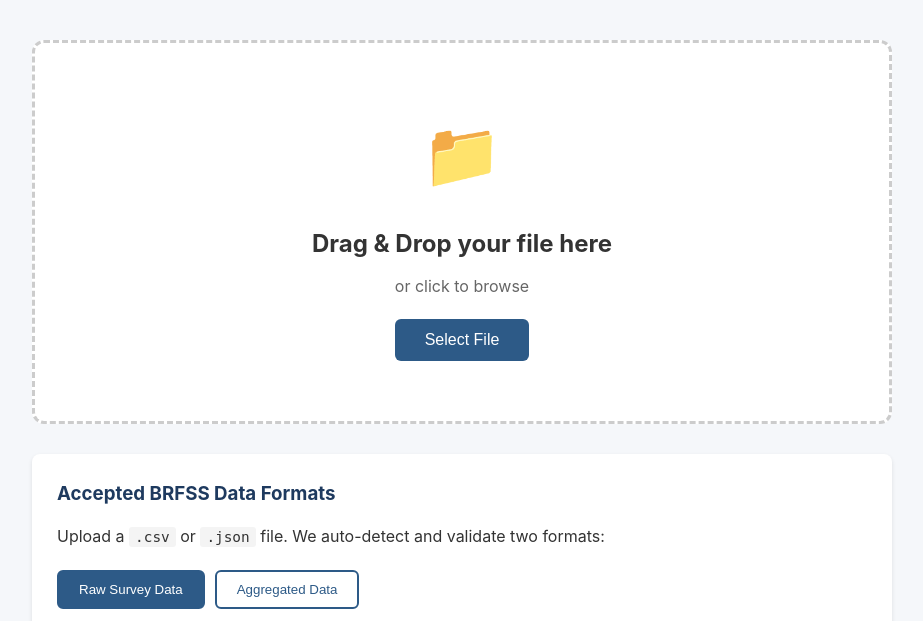
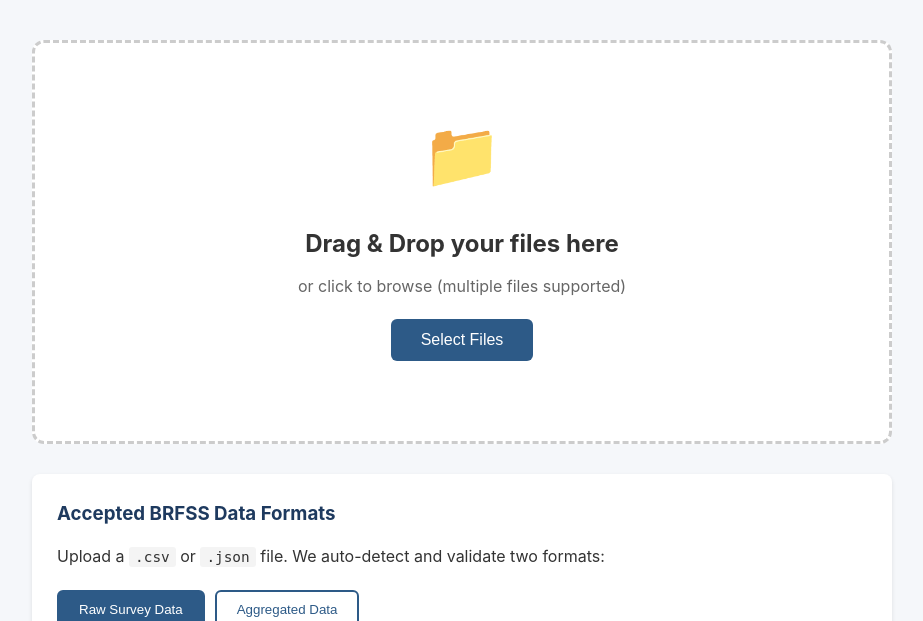
Before and after one commit to baysideshrimping/brfss-dashboard, a Flask app: page /submit in a window 1280 px wide. Shown: the part 195-816 px from the top of the page, without its empty margins (178-1101 px from the left). Run offline with Flask 3, Linux system fonts and the light colour scheme.

Commit message:
Add multi-file upload and additional error detection
New features:
- Multi-file upload support (drag & drop or select multiple)
- Process all files at once, redirect to dashboard for batch results

New error checks:
- Filename/data mismatch (file named TX but contains CA data)
- Identical values detection (all data_values same = copy-paste error)

Updated submit page UI to show all selected files with count.

Co-Authored-By: Claude Opus 4.5 <noreply@anthropic.com>

```diff
--- a/app.py
+++ b/app.py
@@ -779,6 +779,30 @@ def validate_aggregated_data(df, result):
             dup_count = len(df[logical_dups])
             result.add_error(0, 'logical_duplicates',
                 f"Found {dup_count} rows with duplicate state/year/topic combinations. Each combination should be unique.")
+
+    # Check for filename/data mismatch (e.g., file named TX but contains CA data)
+    if 'locationabbr' in df.columns and result.filename:
+        filename_upper = result.filename.upper()
+        # Extract state from filename if it follows pattern STATE_submission_YEAR.csv
+        if '_SUBMISSION' in filename_upper or '_SUBMISSION' in filename_upper.replace('-', '_'):
+            filename_state = filename_upper.split('_')[0]
+            if len(filename_state) == 2 and filename_state in VALID_STATE_ABBRS:
+                data_states = df['locationabbr'].dropna().str.upper().unique()
+                mismatched_states = [s for s in data_states if s != filename_state and s in VALID_STATE_ABBRS]
+                if mismatched_states:
+                    result.add_error(0, 'filename_mismatch',
+                        f"Filename indicates '{filename_state}' but data contains states: {', '.join(mismatched_states)}. "
+                        f"Rename file or fix state codes in data.")
+
+    # Check for suspiciously identical data values (possible copy-paste error)
+    if 'data_value' in df.columns:
+        data_values = df['data_value'].dropna()
+        if len(data_values) >= 5:  # Only check if enough rows
+            unique_values = data_values.nunique()
+            if unique_values == 1:
+                result.add_error(0, 'identical_values',
+                    f"All {len(data_values)} data values are identical ({data_values.iloc[0]}). "
+                    f"This may indicate a copy-paste error.")
 
     valid_rows = 0
 
@@ -1239,22 +1263,31 @@ def index():
 
 @app.route('/submit', methods=['GET', 'POST'])
 def submit():
-    """File submission page."""
+    """File submission page - supports multiple file upload."""
     message = None
     error = None
 
     if request.method == 'POST':
-        if 'file' not in request.files:
-            error = 'No file selected'
+        files = request.files.getlist('files')
+
+        if not files or all(f.filename == '' for f in files):
+            error = 'No files selected'
         else:
-            file = request.files['file']
-            if file.filename == '':
-                error = 'No file selected'
-            elif file.filename.endswith(('.xlsx', '.xls')):
-                error = 'Excel files (.xlsx/.xls) are not supported. Please export your data as CSV first (File → Save As → CSV).'
-            elif not file.filename.endswith(('.csv', '.json')):
-                error = 'Only CSV and JSON files are supported. Please convert your file to CSV format.'
-            else:
+            processed_ids = []
+            errors_list = []
+
+            for file in files:
+                if file.filename == '':
+                    continue
+
+                if file.filename.endswith(('.xlsx', '.xls')):
+                    errors_list.append(f"{file.filename}: Excel files not supported. Export as CSV first.")
+                    continue
+
+                if not file.filename.endswith(('.csv', '.json')):
+                    errors_list.append(f"{file.filename}: Only CSV and JSON files supported.")
+                    continue
+
                 # Generate unique submission ID
                 submission_id = str(uuid.uuid4())[:8]
 
@@ -1295,10 +1328,20 @@ def submit():
 
                 # Store result and save to file
                 submissions[submission_id] = result.to_dict()
-                save_submissions()
-
-                message = f"File submitted successfully! Submission ID: {submission_id}"
-                return redirect(url_for('validation_detail', submission_id=submission_id))
+                processed_ids.append(submission_id)
+
+            # Save all submissions
+            save_submissions()
+
+            if errors_list:
+                error = ' | '.join(errors_list)
+
+            # Redirect based on number of files processed
+            if len(processed_ids) == 1:
+                return redirect(url_for('validation_detail', submission_id=processed_ids[0]))
+            elif len(processed_ids) > 1:
+                message = f"Successfully processed {len(processed_ids)} files"
+                return redirect(url_for('validation_dashboard'))
 
     return render_template('submit.html', message=message, error=error)
 
--- a/templates/submit.html
+++ b/templates/submit.html
@@ -123,15 +123,16 @@
             background: #1e3a5f;
         }
 
-        .selected-file {
-            background: #e8f4f8;
-            padding: 15px 20px;
-            border-radius: 6px;
+        .selected-files-list {
             margin-top: 20px;
-            display: none;
+            text-align: left;
         }
 
-        .selected-file.show {
+        .selected-file-item {
+            background: #e8f4f8;
+            padding: 10px 15px;
+            border-radius: 6px;
+            margin-bottom: 8px;
             display: flex;
             align-items: center;
             justify-content: space-between;
@@ -144,7 +145,17 @@
         }
 
         .file-icon {
-            font-size: 1.5rem;
+            font-size: 1.2rem;
+        }
+
+        .file-count {
+            background: #2d5a87;
+            color: white;
+            padding: 5px 15px;
+            border-radius: 20px;
+            font-weight: 600;
+            margin-top: 15px;
+            display: inline-block;
         }
 
         .remove-file {
@@ -154,6 +165,11 @@
             padding: 5px 10px;
             border-radius: 4px;
             cursor: pointer;
+            font-size: 0.85rem;
+        }
+
+        .remove-file:hover {
+            background: #c82333;
         }
 
         .alert {
@@ -257,23 +273,17 @@
         <form method="POST" enctype="multipart/form-data" id="uploadForm">
             <div class="upload-area" id="dropZone">
                 <div class="upload-icon">📁</div>
-                <h2>Drag & Drop your file here</h2>
-                <p>or click to browse</p>
-                <input type="file" name="file" id="fileInput" class="file-input" accept=".csv,.json">
+                <h2>Drag & Drop your files here</h2>
+                <p>or click to browse (multiple files supported)</p>
+                <input type="file" name="files" id="fileInput" class="file-input" accept=".csv,.json" multiple>
                 <button type="button" class="btn" onclick="document.getElementById('fileInput').click()">
-                    Select File
+                    Select Files
                 </button>
-                <div class="selected-file" id="selectedFile">
-                    <div class="file-info">
-                        <span class="file-icon">📄</span>
-                        <span id="fileName"></span>
-                    </div>
-                    <button type="button" class="remove-file" onclick="removeFile()">Remove</button>
-                </div>
+                <div id="selectedFiles" class="selected-files-list"></div>
             </div>
 
             <button type="submit" class="btn" id="submitBtn" style="width: 100%; display: none;">
-                Upload & Validate
+                Upload & Validate All Files
             </button>
         </form>
 
@@ -416,8 +426,7 @@
     <script>
         const dropZone = document.getElementById('dropZone');
         const fileInput = document.getElementById('fileInput');
-        const selectedFile = document.getElementById('selectedFile');
-        const fileName = document.getElementById('fileName');
+        const selectedFiles = document.getElementById('selectedFiles');
         const submitBtn = document.getElementById('submitBtn');
 
         dropZone.addEventListener('dragover', (e) => {
@@ -435,25 +444,42 @@
             const files = e.dataTransfer.files;
             if (files.length > 0) {
                 fileInput.files = files;
-                showSelectedFile(files[0]);
+                showSelectedFiles(files);
             }
         });
 
         fileInput.addEventListener('change', () => {
             if (fileInput.files.length > 0) {
-                showSelectedFile(fileInput.files[0]);
+                showSelectedFiles(fileInput.files);
             }
         });
 
-        function showSelectedFile(file) {
-            fileName.textContent = file.name + ' (' + formatFileSize(file.size) + ')';
-            selectedFile.classList.add('show');
-            submitBtn.style.display = 'block';
+        function showSelectedFiles(files) {
+            selectedFiles.innerHTML = '';
+            for (let i = 0; i < files.length; i++) {
+                const file = files[i];
+                const div = document.createElement('div');
+                div.className = 'selected-file-item';
+                div.innerHTML = `
+                    <div class="file-info">
+                        <span class="file-icon">📄</span>
+                        <span>${file.name} (${formatFileSize(file.size)})</span>
+                    </div>
+                `;
+                selectedFiles.appendChild(div);
+            }
+            if (files.length > 0) {
+                const countDiv = document.createElement('div');
+                countDiv.className = 'file-count';
+                countDiv.textContent = files.length + ' file' + (files.length > 1 ? 's' : '') + ' selected';
+                selectedFiles.appendChild(countDiv);
+                submitBtn.style.display = 'block';
+            }
         }
 
-        function removeFile() {
+        function clearFiles() {
             fileInput.value = '';
-            selectedFile.classList.remove('show');
+            selectedFiles.innerHTML = '';
             submitBtn.style.display = 'none';
         }
 
```
